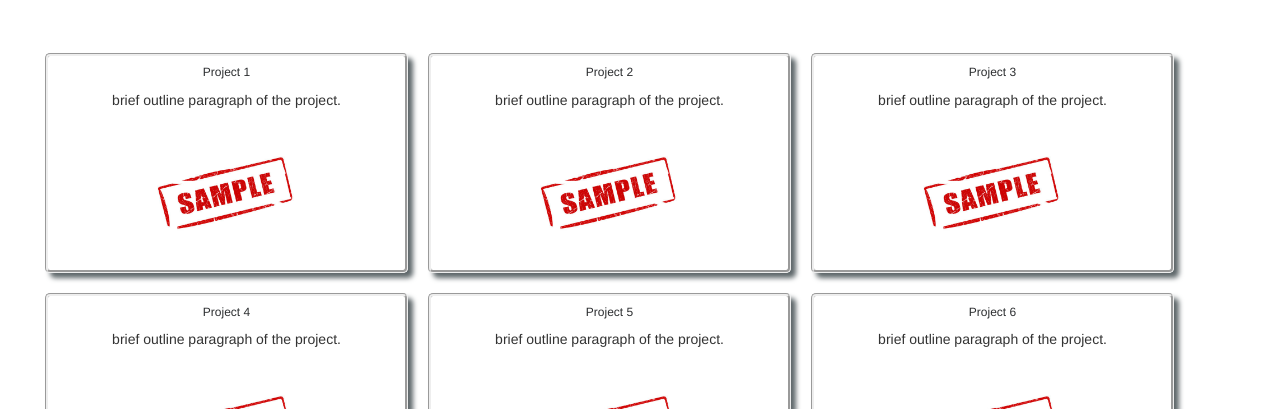
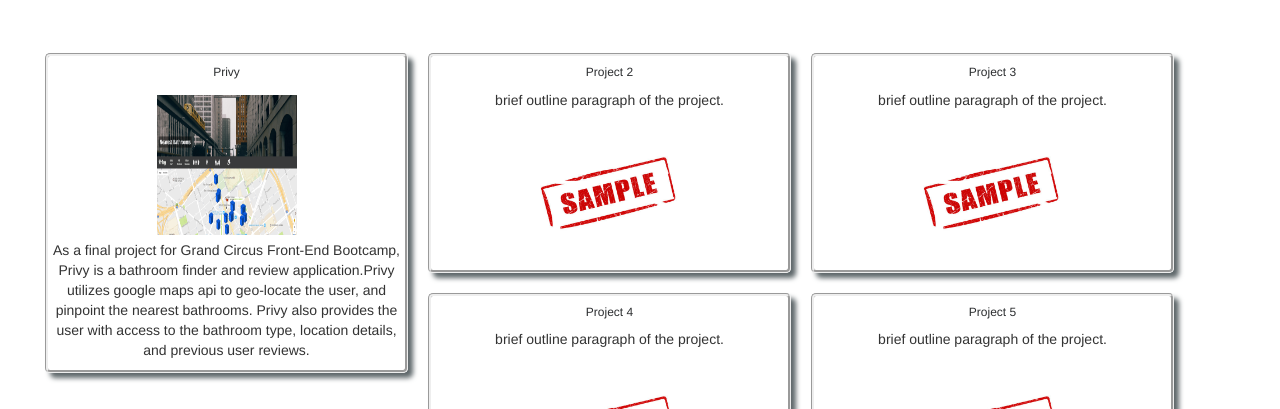
Before and after one commit to bergersj/BergersResumeSite, a website: page public/portfolio.html in a window 1280 px wide. Shown: the part 391-800 px from the top of the page. Drawn offline with nearby package versions, Linux system fonts and the light colour scheme.

Commit message:
added privy

```diff
--- a/public/portfolio.html
+++ b/public/portfolio.html
@@ -19,10 +19,10 @@
 
         <div class="grid">
          <div class="project">
-           <a href="#">
-             <h5>Project 1</h5>
-             <p>brief outline paragraph of the project.</p>
-             <img src="img/sampleimage.jpg" alt="">
+           <a href="https://project-privy.herokuapp.com/#/">
+             <h5>Privy</h5>
+             <img src="img/privyImage.png" alt="Privy">
+             <p>As a final project for Grand Circus Front-End Bootcamp, Privy is a bathroom finder and review application.Privy utilizes google maps api to geo-locate the user, and pinpoint the nearest bathrooms. Privy also provides the user with access to the bathroom type, location details, and previous user reviews.</p>
            </a>
          </div>
 
```
Also changed, not shown: public/img/privyImage.png (added).
